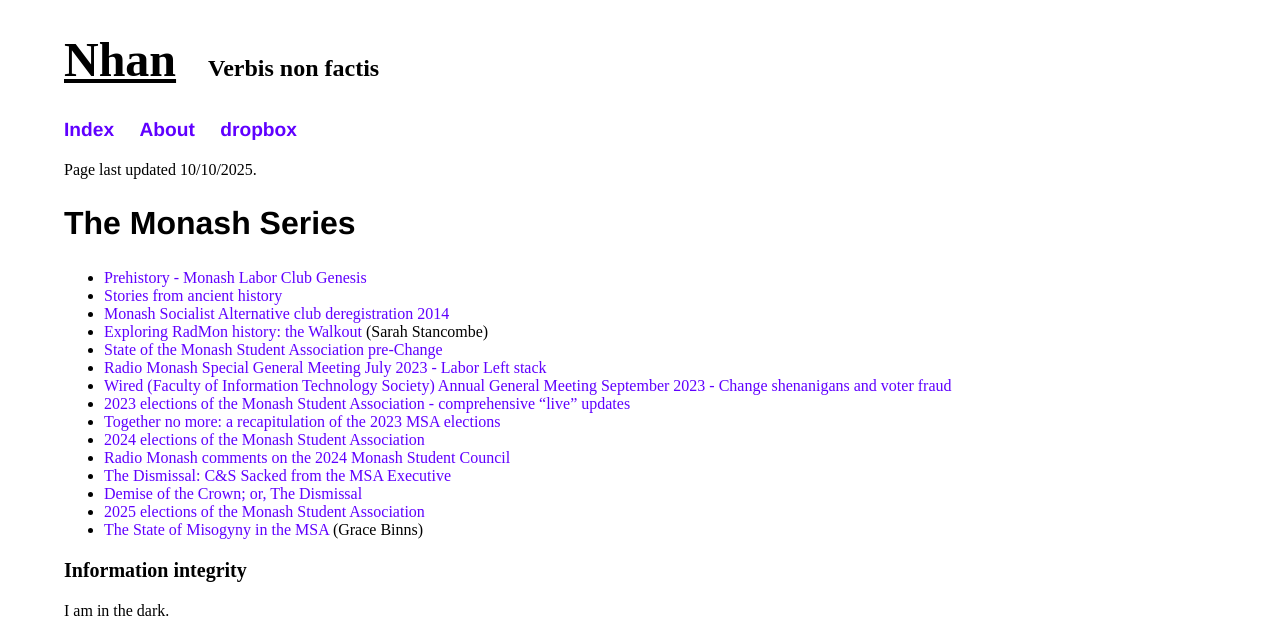
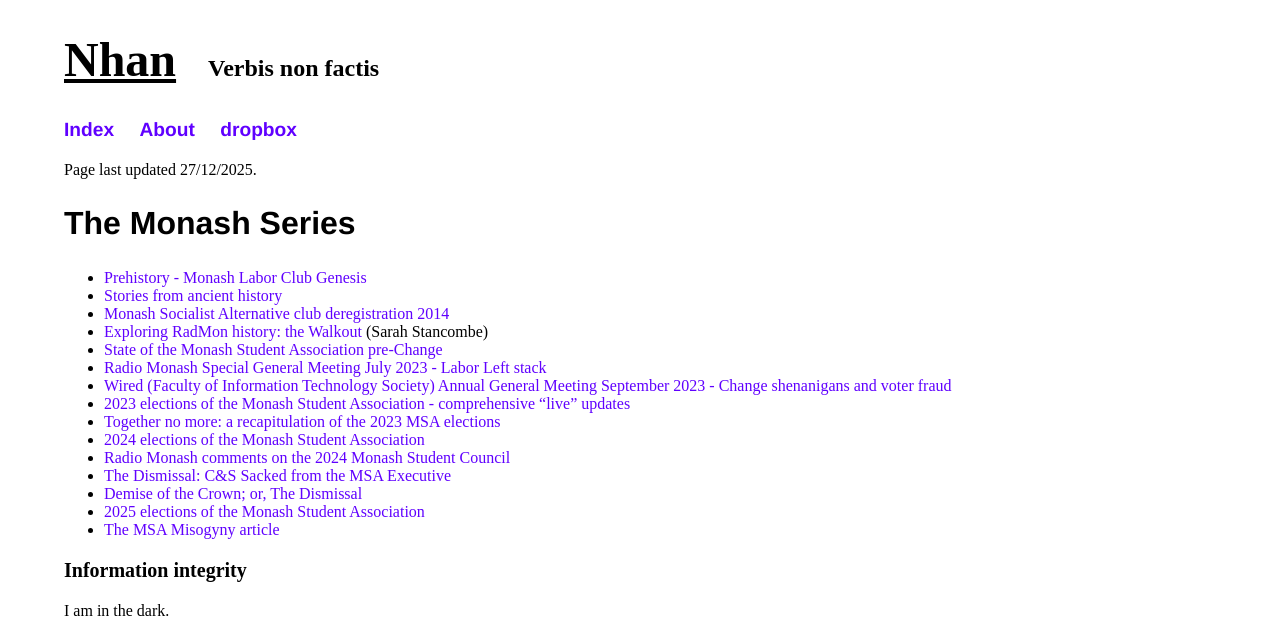
Before and after one commit to nhtnhanbn/nhtnhanbn.github.io, a Jekyll site: the page built from _repository/monash.md, in a window 1280 px wide. Shown: the top 628 px of the page. Built offline with Jekyll 4.4.1, drawn with Linux system fonts in a browser that asks for light colours.

Commit message:
Post msagyny

```diff
--- a/_repository/monash.md
+++ b/_repository/monash.md
@@ -3,7 +3,7 @@
 title: The Monash Series
 ---
 
-Page last updated 10/10/2025.
+Page last updated 27/12/2025.
 
 ## The Monash Series
 
@@ -21,7 +21,7 @@
 - [The Dismissal: C&S Sacked from the MSA Executive](/dismissal)
 - [Demise of the Crown; or, The Dismissal](/demise)
 - [2025 elections of the Monash Student Association](/msa25)
-- [The State of Misogyny in the MSA](https://instagram.com/p/DPhuGQxE2J6) (Grace Binns)
+- [The MSA Misogyny article](/msagyny)
 
 ### Information integrity
 
```
